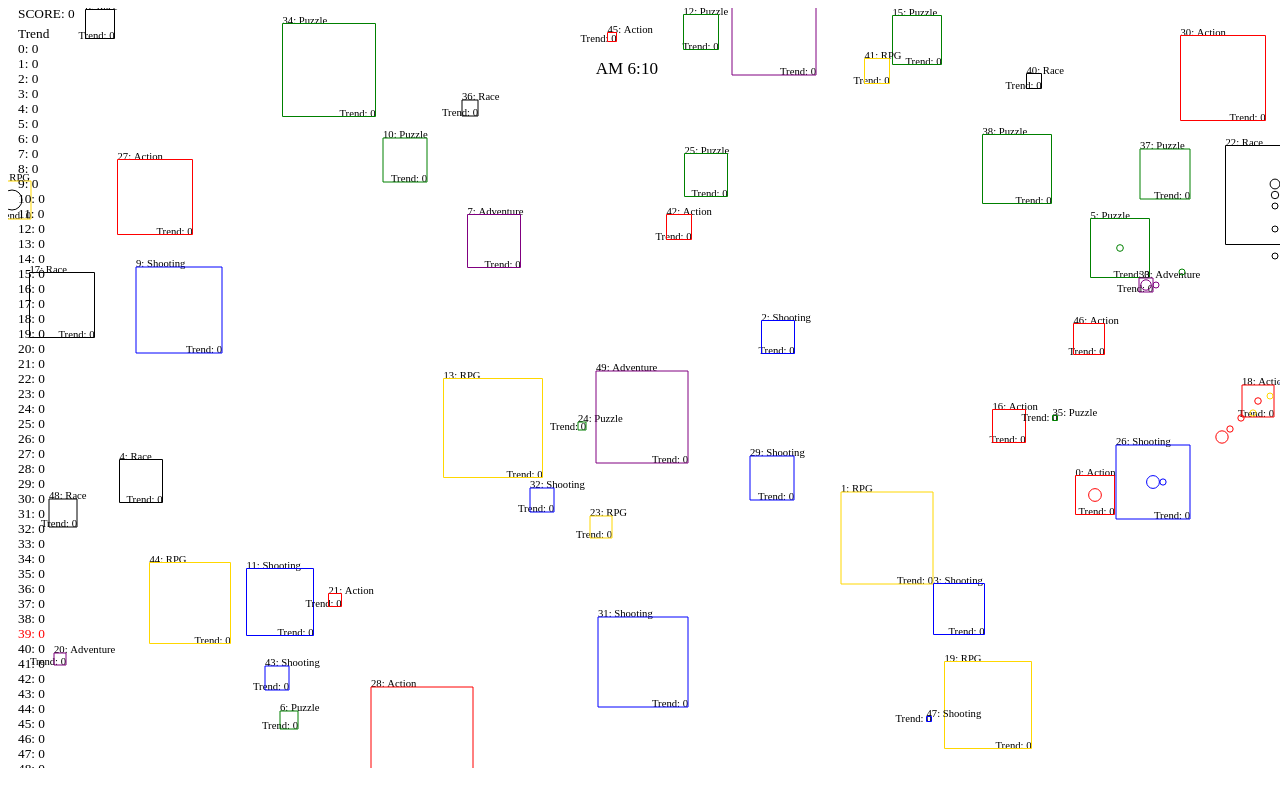
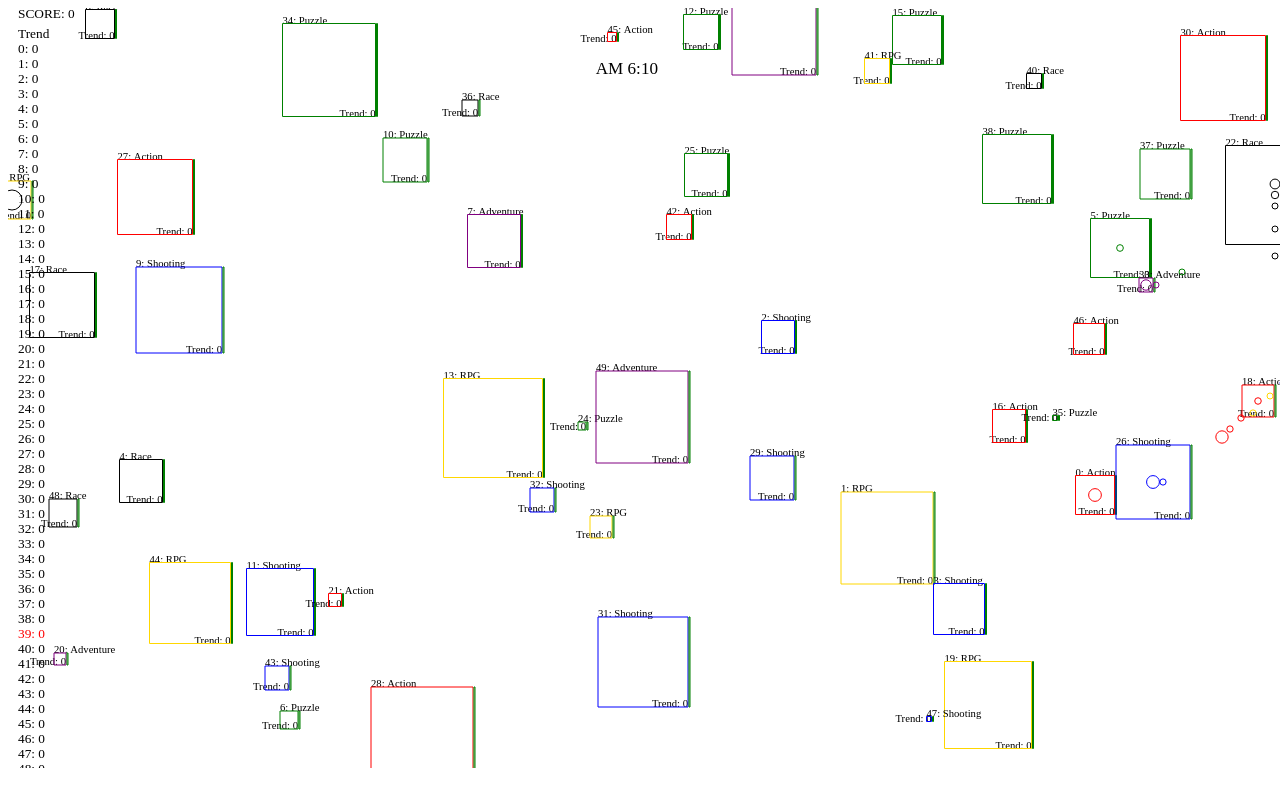
Before and after one commit to sonicdaw/gameshow, a plain HTML site: page index.html in a window 1280 px wide. Drawn offline with Linux system fonts and the light colour scheme; animation ran at ten frames a second.

Commit message:
Add life of booth

```diff
--- a/index.html
+++ b/index.html
@@ -60,6 +60,7 @@ window.onload = function() {
   var booth_gamecategory = new Array(NUM_OF_BOOTH);
   var booth_trend_score = new Array(NUM_OF_BOOTH);
   var booth_news_count = new Array(NUM_OF_BOOTH);
+  var booth_life = new Array(NUM_OF_BOOTH);
   const BOOTH_SIZE_MAX = 100;
 
   var person_in_field = new Array(NUM_OF_PEOPLE);
@@ -145,7 +146,7 @@ window.onload = function() {
   canvas.onmouseup=function(e){
     adjustLocation(e);
     exhibitor_move = false;
-    setGenreAppeal(exhibitor_x, exhibitor_y, booth_gamecategory[exhibitor_booth], exhibitor_circle_radius_max_pow);
+    setExhibitor_GenreAppeal();
     return false;
   }
 
@@ -172,7 +173,7 @@ window.onload = function() {
     adjustLocation(e);
     event.preventDefault();
     exhibitor_move = false;
-    setGenreAppeal(exhibitor_x, exhibitor_y, booth_gamecategory[exhibitor_booth], exhibitor_circle_radius_max_pow);
+    setExhibitor_GenreAppeal();
     return false;
   }
 
@@ -285,6 +286,7 @@ window.onload = function() {
     booth_gamecategory[i] = Math.floor(Math.random() * GameCateogry.simulation);
     booth_trend_score[i] = 0;
     booth_news_count[i] = 0;
+    booth_life[i] = 100;
   }
 
   function inBooth(x,y,boothNumber){  // Set boothNumber -1 when x,y is not axis for booth.
@@ -345,6 +347,14 @@ window.onload = function() {
     }
   }
 
+  function setExhibitor_GenreAppeal(){
+    if(booth_life[exhibitor_booth]>10){
+      setGenreAppeal(exhibitor_x, exhibitor_y, booth_gamecategory[exhibitor_booth], exhibitor_circle_radius_max_pow);
+      booth_life[exhibitor_booth]-=10;
+      if(booth_life[exhibitor_booth]<0) booth_life[exhibitor_booth] = 0;
+    }
+  }
+
   function update_trend_ranking(){
     trend_ranking .length = 0;
     for(var i = NUM_OF_BOOTH - 1; i >= 0; i--){
@@ -376,6 +386,12 @@ window.onload = function() {
       ctx.fillText("Trend: " + booth_trend_score[i], booth_x[i] + booth_size[i] / 2, booth_y[i] + booth_size[i] / 2);
       if(booth_news_count[i] > 0)
         ctx.fillText("News x" + booth_news_count[i], booth_x[i] + booth_size[i] / 2, booth_y[i] - booth_size[i] / 2 + 10);
+      ctx.stroke();
+      // Life
+      ctx.beginPath();
+      ctx.strokeStyle = 'green';
+      var booth_height = booth_size[i] * booth_life[i] / 100;
+      ctx.rect(booth_x[i] + booth_size[i] / 2 + 1, booth_y[i] + booth_size[i] / 2 - booth_height, 1, booth_height);
       ctx.stroke();
     }
 
@@ -535,6 +551,8 @@ window.onload = function() {
     if(genre_switch_circle_counter <= 0){
       var boothToSetCircle = Math.floor(Math.random() * NUM_OF_BOOTH);
       setGenreAppeal(booth_x[boothToSetCircle], booth_y[boothToSetCircle], booth_gamecategory[boothToSetCircle], booth_size[boothToSetCircle] * 5);
+      booth_life[boothToSetCircle]-=10;
+      if(booth_life[boothToSetCircle]<0) booth_life[boothToSetCircle] = 0;
       genre_switch_circle_counter = Math.floor(Math.random() * GENRE_SWITCH_CIRCLE_COUNTER_MAX);  // set new counter
     }
 
@@ -623,6 +641,11 @@ window.onload = function() {
     if(time_sec > time_sec_max - 1){
       time_minute++;
       time_sec = 0;
+      // recover the life
+      for(var i = 0; i < NUM_OF_BOOTH; i++){
+        booth_life[i]++;
+        if(booth_life[i] > 100)booth_life[i]=100;
+      }
     }
     if(time_minute > time_minute_max - 1){
       time_hour++;
```
